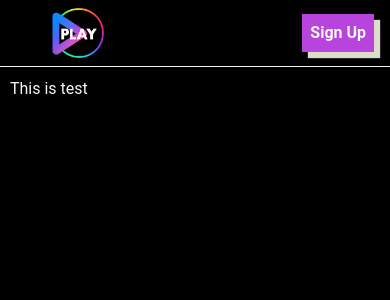
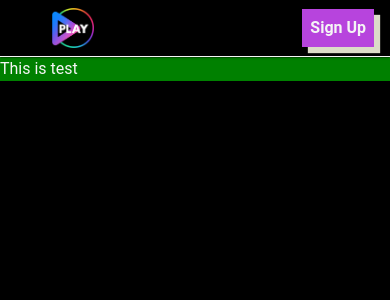
Before and after one commit to s3nsh1-dev/fullstack-primary, a React (Vite) app in the folder client/: page / in a window 390 px wide. Shown: the top 300 px of the page. Built offline with nearby package versions, Linux system fonts and the light colour scheme; some icons are missing.

Commit message:
git Navbar changes

```diff
--- a/client/src/App.tsx
+++ b/client/src/App.tsx
@@ -5,16 +5,16 @@ import { Box, CssBaseline, ThemeProvider } from "@mui/material";
 import { getTheme } from "./utilities/muiThemeController";
 import useMode from "./hooks/useMode";
 import Test from "./pages/Test";
-import { useTheme } from "@mui/material/styles";
-import useMediaQuery from "@mui/material/useMediaQuery";
+// import { useTheme } from "@mui/material/styles";
+// import useMediaQuery from "@mui/material/useMediaQuery";
 
 function App() {
   const { mode } = useMode();
-  const theme = useTheme();
-  const mainSizing = useMediaQuery(theme.breakpoints.down(1313));
+  // const theme = useTheme();
+  // const mainSizing = useMediaQuery(theme.breakpoints.down(1313));
 
   return (
-    <Box sx={{ marginTop: mainSizing ? "27px" : "67px" }}>
+    <Box sx={{ marginTop: "57px" }}>
       <ThemeProvider theme={getTheme(mode)}>
         <CssBaseline />
         <BrowserRouter>
--- a/client/src/components/navbar/DedicatedDrawer.tsx
+++ b/client/src/components/navbar/DedicatedDrawer.tsx
@@ -1,8 +1,5 @@
-import * as React from "react";
+import type { FC } from "react";
 import Drawer from "@mui/material/Drawer";
-import Button from "@mui/material/Button";
-import useMode from "../../hooks/useMode";
-import { backgroundColor } from "../../constants/uiConstants";
 import DrawerContents from "./DrawerContents";
 
 type DedicatedDrawerProps = {
@@ -10,38 +7,11 @@ type DedicatedDrawerProps = {
   toggleDrawer: () => void;
 };
 
-const DedicatedDrawer: React.FC<DedicatedDrawerProps> = ({
-  open,
-  toggleDrawer,
-}) => {
-  const { mode } = useMode();
-  // const [open, setOpen] = React.useState(false);
-  // const toggleDrawer = (newOpen: boolean) => () => {
-  //   setOpen(newOpen);
-  // };
-
+const DedicatedDrawer: FC<DedicatedDrawerProps> = ({ open, toggleDrawer }) => {
   return (
-    <div>
-      <Button onClick={toggleDrawer}>Open drawer</Button>
-      <Drawer
-        open={open}
-        onClose={toggleDrawer}
-        role="presentation"
-        sx={{
-          "& .MuiDrawer-paper": {
-            width: 240,
-            display: "flex",
-            flexDirection: "column",
-            justifyContent: "space-between",
-            borderRight: `1px solid ${
-              mode ? backgroundColor.dark : backgroundColor.light
-            }`,
-          },
-        }}
-      >
-        <DrawerContents open={open} />
-      </Drawer>
-    </div>
+    <Drawer open={open} onClose={toggleDrawer} role="presentation">
+      <DrawerContents open={open} />
+    </Drawer>
   );
 };
 
--- a/client/src/components/navbar/DrawerContents.tsx
+++ b/client/src/components/navbar/DrawerContents.tsx
@@ -1,5 +1,4 @@
 import React from "react";
-import Box from "@mui/material/Box";
 import List from "@mui/material/List";
 import ListItem from "@mui/material/ListItem";
 import ListItemButton from "@mui/material/ListItemButton";
@@ -67,7 +66,6 @@ const DrawerContents: React.FC<DrawerContentsProps> = ({ open }) => {
   ];
   return (
     <>
-      <Box>
       {/* <DrawerHeader /> */}
       <List>
         {sideBarList.map((text, index) => (
@@ -106,7 +104,7 @@ const DrawerContents: React.FC<DrawerContentsProps> = ({ open }) => {
           </ListItem>
         ))}
       </List>
-      </Box>
+
       <List>
         {sideBarSecondaryList.map((text, index) => (
           <ListItem key={text} disablePadding sx={{ display: "block" }}>
--- a/client/src/components/navbar/ResponsiveDrawer.tsx
+++ b/client/src/components/navbar/ResponsiveDrawer.tsx
@@ -1,32 +1,13 @@
 import React from "react";
-import { backgroundColor } from "../../constants/uiConstants";
-import useMode from "../../hooks/useMode";
-import { Drawer } from "../ui-components/NavbarStyledComponents";
+import { RespDrawer } from "../ui-components/NavbarStyledComponents";
 import type { ResponsiveDrawerProps } from "../../constants/componentPropTypes";
 import DrawerContents from "./DrawerContents";
 
 const ResponsiveDrawer: React.FC<ResponsiveDrawerProps> = ({ open }) => {
-  const { mode } = useMode();
-
   return (
-    <>
-      <Drawer
-        variant="permanent"
-        open={open}
-        sx={{
-          "& .MuiDrawer-paper": {
-            display: "flex",
-            flexDirection: "column",
-            justifyContent: "space-between",
-            borderRight: `1px solid ${
-              mode ? backgroundColor.dark : backgroundColor.light
-            }`,
-          },
-        }}
-      >
-        <DrawerContents open={open} />
-      </Drawer>
-    </>
+    <RespDrawer variant="permanent" open={open}>
+      <DrawerContents open={open} />
+    </RespDrawer>
   );
 };
 
--- a/client/src/components/ui-components/NavbarStyledComponents.ts
+++ b/client/src/components/ui-components/NavbarStyledComponents.ts
@@ -55,10 +55,10 @@ export const closedMixin = (theme: Theme): CSSObject => ({
   },
 });
 
-export const Drawer = styled(MuiDrawer, {
+export const RespDrawer = styled(MuiDrawer, {
   shouldForwardProp: (prop) => prop !== "open",
 })(({ theme }) => ({
-  width: drawerWidth,
+  // width: drawerWidth,
   flexShrink: 0,
   whiteSpace: "nowrap",
   boxSizing: "border-box",
--- a/client/src/components/ui-components/SiteLogo.tsx
+++ b/client/src/components/ui-components/SiteLogo.tsx
@@ -8,7 +8,7 @@ const SiteLogo = () => {
 
   return (
     <IconButton>
-      <img src={mode ? darkModeLogo : lightModeLogo} height={50} />
+      <img src={mode ? darkModeLogo : lightModeLogo} height={40} />
     </IconButton>
   );
 };
--- a/client/src/pages/Dashboard.tsx
+++ b/client/src/pages/Dashboard.tsx
@@ -12,8 +12,6 @@ const Dashboard = () => {
   return (
     <div
       style={{
-        // backgroundColor: "green",
-        padding: "10px",
         gap: 10,
         display: "flex",
         flexDirection: "column",
--- a/client/src/pages/Navbar.tsx
+++ b/client/src/pages/Navbar.tsx
@@ -40,12 +40,7 @@ const Navbar: React.FC<TestProps> = ({ navTitle }) => {
             sx={{ display: "flex", justifyContent: "space-between" }}
           >
             <Box>
-              <IconButton
-                color="inherit"
-                aria-label="open drawer"
-                onClick={toggleDrawer}
-                edge="start"
-              >
+              <IconButton color="inherit" onClick={toggleDrawer} edge="start">
                 <MenuIcon />
               </IconButton>
               <SiteLogo />
@@ -57,7 +52,6 @@ const Navbar: React.FC<TestProps> = ({ navTitle }) => {
             <NavbarActionButtons />
           </Toolbar>
         </AppBar>
-        {/* <ResponsiveDrawer open={open} /> */}
         {isMobile ? (
           <DedicatedDrawer open={open} toggleDrawer={toggleDrawer} />
         ) : notMobileButCollapsed ? (
@@ -68,7 +62,6 @@ const Navbar: React.FC<TestProps> = ({ navTitle }) => {
         ) : (
           <ResponsiveDrawer open={open} />
         )}
-        {/* <DrawerHeader /> */}
       </Box>
       <Main open={open}>
         <Outlet />
--- a/client/src/pages/Test.tsx
+++ b/client/src/pages/Test.tsx
@@ -1,5 +1,5 @@
 const Test = () => {
-  return <div>This is test</div>;
+  return <div style={{ backgroundColor: "green" }}>This is test</div>;
 };
 
 export default Test;
--- a/client/src/utilities/muiThemeController.ts
+++ b/client/src/utilities/muiThemeController.ts
@@ -1,7 +1,11 @@
 import { createTheme } from "@mui/material/styles";
 import type { ModeType } from "../constants/genericTypes";
 import type { PaletteMode } from "@mui/material/styles";
-import { backgroundColor, textColor } from "../constants/uiConstants";
+import {
+  backgroundColor,
+  drawerWidth,
+  textColor,
+} from "../constants/uiConstants";
 
 export const getTheme = (mode: ModeType) => {
   const themeMode: PaletteMode = mode === true ? "light" : "dark";
@@ -28,6 +32,14 @@ export const getTheme = (mode: ModeType) => {
       MuiDrawer: {
         styleOverrides: {
           paper: {
+            width: drawerWidth,
+            paddingTop: "57px",
+            display: "flex",
+            flexDirection: "column",
+            justifyContent: "space-between",
+            borderRight: `1px solid ${
+              mode ? backgroundColor.dark : backgroundColor.light
+            }`,
             backgroundColor: mode
               ? backgroundColor.light
               : backgroundColor.dark,
```
Lines whose indentation alone changed are shown as unchanged.
